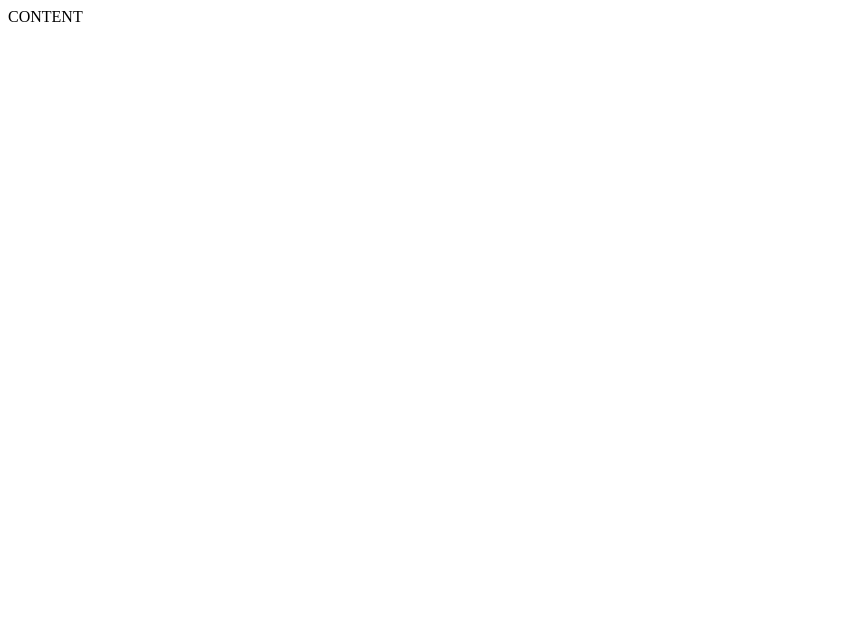
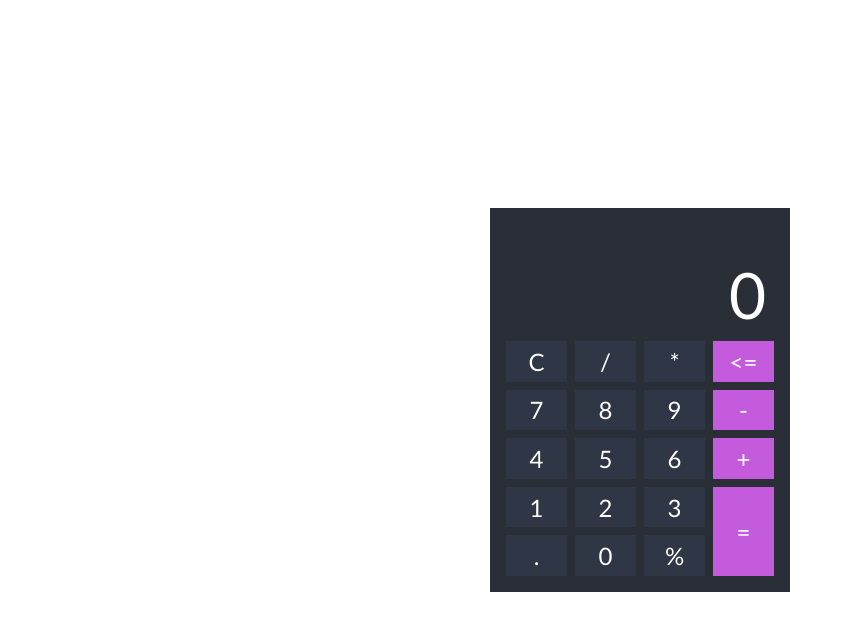
Before and after one commit to Lisbon-TV/45-grupe-js-class-calc, a website: page index.html in a window 1280 px wide. Shown: the whole page, without its empty margins (0-845 px from the left). Drawn offline with Linux system fonts and the light colour scheme.

Commit message:
Class - Solution

```diff
--- a/css/main.css
+++ b/css/main.css
@@ -0,0 +1,59 @@
+body,
+body * {
+    margin: 0;
+    padding: 0;
+    vertical-align: top;
+    box-sizing: border-box;
+}
+
+body {
+    display: flex;
+    justify-content: center;
+    align-items: center;
+    min-height: 100vh;
+    font-family: 'Gill Sans', 'Gill Sans MT', Calibri, 'Trebuchet MS',
+        sans-serif;
+}
+
+.calc {
+    width: 300px;
+    padding: 1rem;
+    background-color: #2a2e37;
+}
+
+.calc .screen {
+    padding: 0.5rem;
+    color: #fff;
+    font-size: 1.5rem;
+    text-align: right;
+}
+.calc .equation {
+    min-height: 1.5rem;
+}
+.calc .result {
+    min-height: 4rem;
+    font-size: 4rem;
+}
+.calc .keyboard {
+    display: grid;
+    grid-template-columns: repeat(4, 1fr);
+    gap: 0.5rem;
+}
+.calc .key {
+    display: flex;
+    align-items: center;
+    justify-content: center;
+    color: #fff;
+    background-color: #2f3646;
+    aspect-ratio: 9/6;
+    font-size: 1.5rem;
+    user-select: none;
+    cursor: pointer;
+}
+.calc .key.color {
+    background-color: #c45bdc;
+}
+.calc .key.height-2 {
+    aspect-ratio: auto;
+    grid-row: span 2;
+}
--- a/index.html
+++ b/index.html
@@ -1,12 +1,47 @@
 <!DOCTYPE html>
 <html lang="en">
+
 <head>
     <meta charset="UTF-8">
     <meta name="viewport" content="width=device-width, initial-scale=1.0">
     <title>Calculator</title>
     <link rel="stylesheet" href="./css/main.css">
 </head>
+
 <body>
-    CONTENT
+    <div class="calc">
+        <div class="screen">
+            <div class="equation"></div>
+            <div class="result">0</div>
+        </div>
+        <div class="keyboard">
+            <div class="key">C</div>
+            <div class="key">/</div>
+            <div class="key">*</div>
+            <div class="key color">&lt;=</div>
+
+            <div class="key">7</div>
+            <div class="key">8</div>
+            <div class="key">9</div>
+            <div class="key color">-</div>
+
+            <div class="key">4</div>
+            <div class="key">5</div>
+            <div class="key">6</div>
+            <div class="key color">+</div>
+
+            <div class="key">1</div>
+            <div class="key">2</div>
+            <div class="key">3</div>
+            <div class="key color height-2">=</div>
+
+            <div class="key">.</div>
+            <div class="key">0</div>
+            <div class="key">%</div>
+        </div>
+    </div>
+
+    <script src="./js/main.js" defer></script>
 </body>
+
 </html>
--- /dev/null
+++ b/js/main.js
@@ -0,0 +1,34 @@
+/*
+1. susirasti tevini elementa (.calc)
+2. sugeneruoti visa HTML
+3. istatyti i tevini elementa
+4. susirasti visus mygtukus (.key)
+5. mygtukams uzdeti event listener'ius
+*/
+
+const equationDOM = document.querySelector('.equation');
+const buttonsDOM = document.querySelectorAll('.key');
+
+for (const buttonDOM of buttonsDOM) {
+    buttonDOM.addEventListener('click', () => {
+        const buttonValue = buttonDOM.innerText;
+        const currentEquationValue = equationDOM.innerText;
+        let updateEquationValue = currentEquationValue;
+
+        switch (buttonValue) {
+            case 'C':
+                updateEquationValue = '';
+                break;
+
+            case '<=':
+                updateEquationValue = currentEquationValue.slice(0, -1);
+                break;
+
+            default:
+                updateEquationValue += buttonValue;
+                break;
+        }
+
+        equationDOM.innerText = updateEquationValue;
+    });
+}
```
Also changed, not shown: img/design.png (added).
